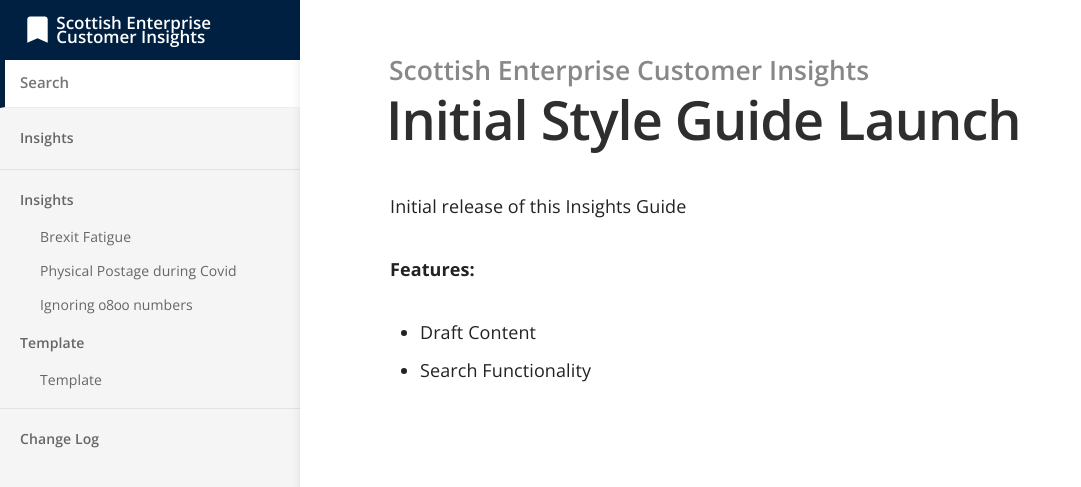
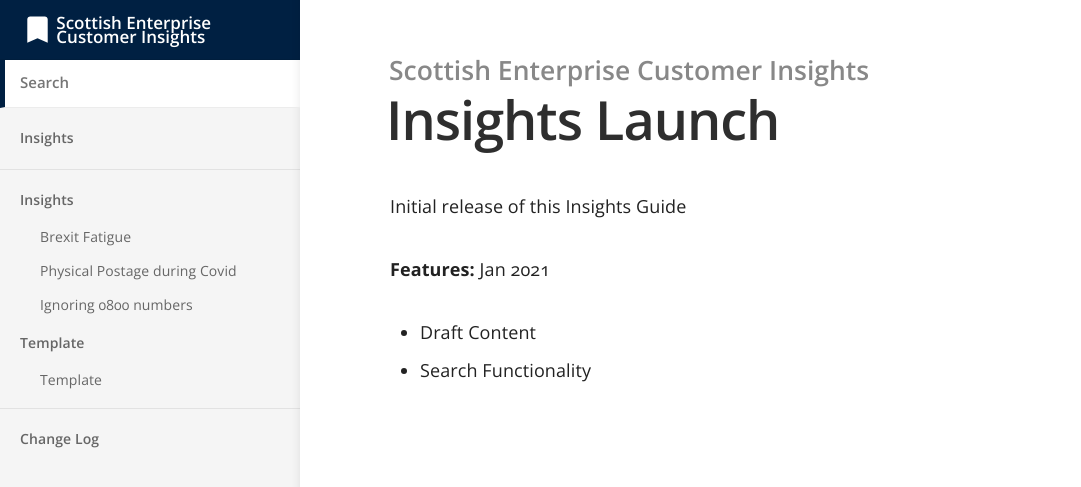
Before and after one commit to scotentSD/insights, a Jekyll site: the page built from _posts/2020-09-16-launch.md, in a window 1280 px wide. Shown: the top 487 px of the page, without its empty margins (0-1081 px from the left). Built offline with Jekyll 4.4.1, drawn with Linux system fonts in a browser that asks for light colours.

Commit message:
Update 2020-09-16-launch.md
mk

```diff
--- a/_posts/2020-09-16-launch.md
+++ b/_posts/2020-09-16-launch.md
@@ -1,11 +1,11 @@
 ---
-title: Initial Style Guide Launch
+title: Insights Launch
 type: major
 ---
 
 Initial release of this Insights Guide
 
 **Features:**
-
+Jan 2021
 * Draft Content
 * Search Functionality
```
